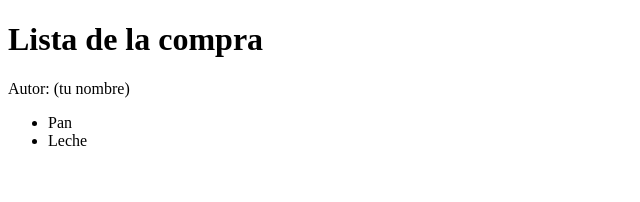
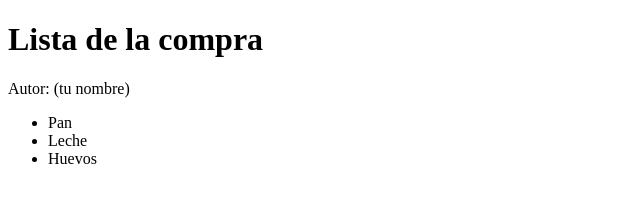
Before and after one commit to victorrpf/practica_remotos_base, a plain HTML site: page index.html in a window 1280 px wide. Shown: the full height of the page, 0-640 px from the left. Drawn offline with Linux system fonts and the light colour scheme.

Commit message:
Añade huevos

```diff
--- a/index.html
+++ b/index.html
@@ -10,6 +10,7 @@
   <ul>
     <li>Pan</li>
     <li>Leche</li>
+    <li>Huevos</li>
   </ul>
 </body>
 </html>
```
